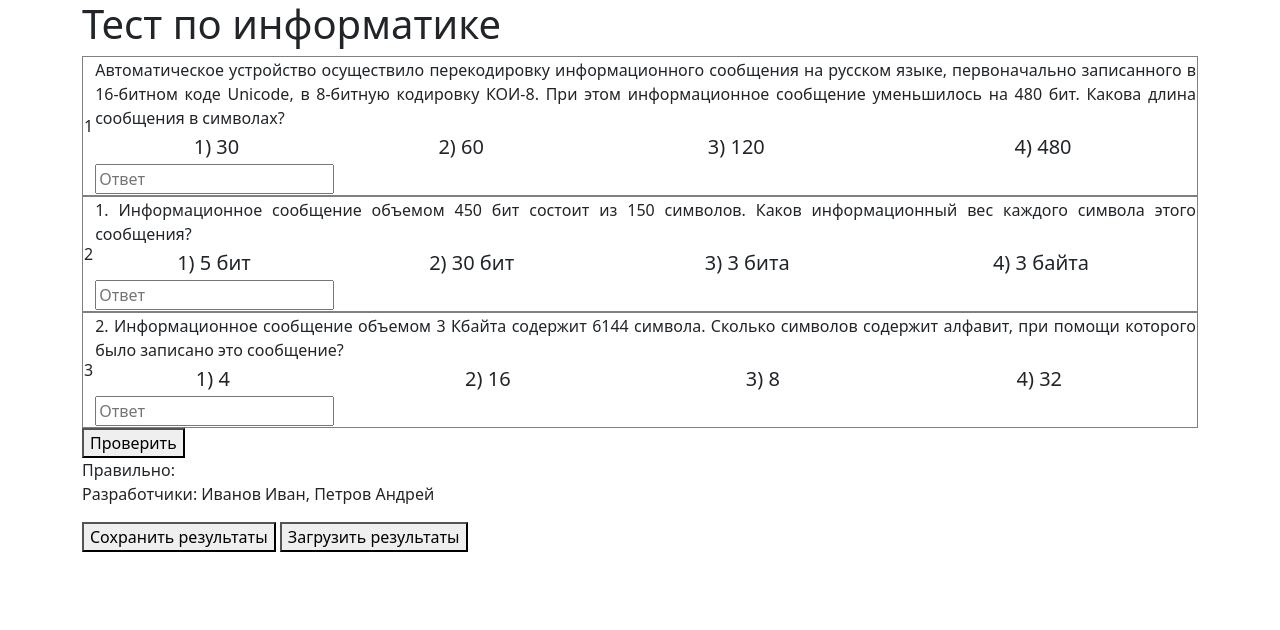
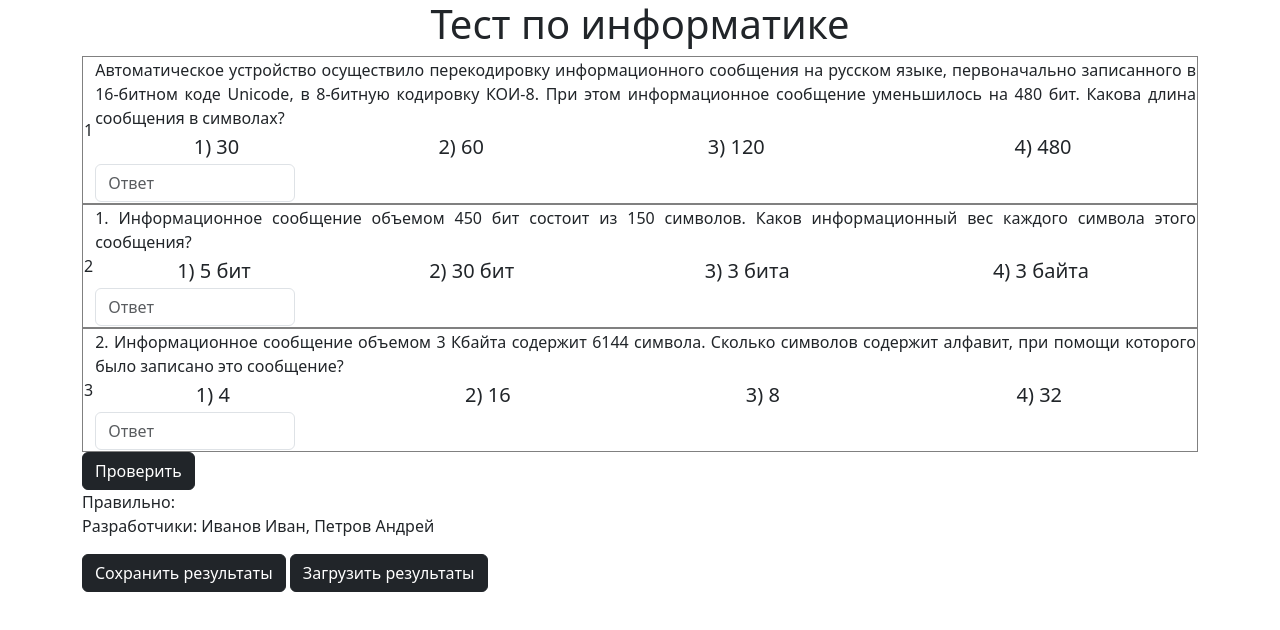
Before and after one commit to zayarniy/test_ege_bogomolova, a plain HTML site: page index.html in a window 1280 px wide. Drawn offline with nearby package versions, Linux system fonts and the light colour scheme.

Commit message:
bootstrap

```diff
--- a/index.html
+++ b/index.html
@@ -15,12 +15,12 @@
 <body>
     <div class="container"><!--Обязательно создаем div с классом container-->
         <div class="row">
-            <div class="col">
+            <div class="col d-flex justify-content-center">
                 <h1>Тест по информатике</h1>
             </div>
         </div>
         <div class="row">
-            <div class="col">
+            <div class="col bg-white">
                 <table border="1" id="q1">
                     <tr>
                         <td rowspan="3">1</td>
@@ -40,7 +40,7 @@
                     </tr>
                     <tr>
                         <td colspan="5">
-                            <input id="a1" type="text" class="answer" placeholder="Ответ" />
+                            <input class="form-control" style="width: 200px;" id="a1" type="text" class="answer" placeholder="Ответ" />
                         </td>
                     </tr>
                 </table>
@@ -64,7 +64,7 @@
                     </tr>
                     <tr>
                         <td colspan="5">
-                            <input id="a2" type="text" class="answer" placeholder="Ответ" />
+                            <input  class="form-control" style="width: 200px;"  id="a2" type="text" class="answer" placeholder="Ответ" />
                         </td>
                     </tr>
                 </table>
@@ -88,7 +88,7 @@
                     </tr>
                     <tr>
                         <td colspan="5">
-                            <input id="a3" type="text" class="answer" placeholder="Ответ" />
+                            <input  class="form-control" style="width: 200px;"  id="a3" type="text" class="answer" placeholder="Ответ" />
                         </td>
                     </tr>
                 </table>
@@ -96,14 +96,14 @@
         </div><!--row-->
         <div class="row">
             <div class="col">
-                <button onclick="Check()">Проверить</button>
+                <button  class="btn btn-dark" onclick="Check()">Проверить</button>
                 <div>Правильно:<span id="score"></span></div>
                 <p>Разработчики:
                     Иванов Иван, Петров Андрей
                 </p>
                 <!------------ Сохранение и загрузка ---------------------->
-                <button onclick="Save()">Сохранить результаты</button>
-                <button onclick="Load()">Загрузить результаты</button>
+                <button class="btn btn-dark" onclick="Save()">Сохранить результаты</button>
+                <button class="btn btn-dark" onclick="Load()">Загрузить результаты</button>
                 <!------------ Сохранение и загрузка ---------------------->
             </div>
         </div>
```
